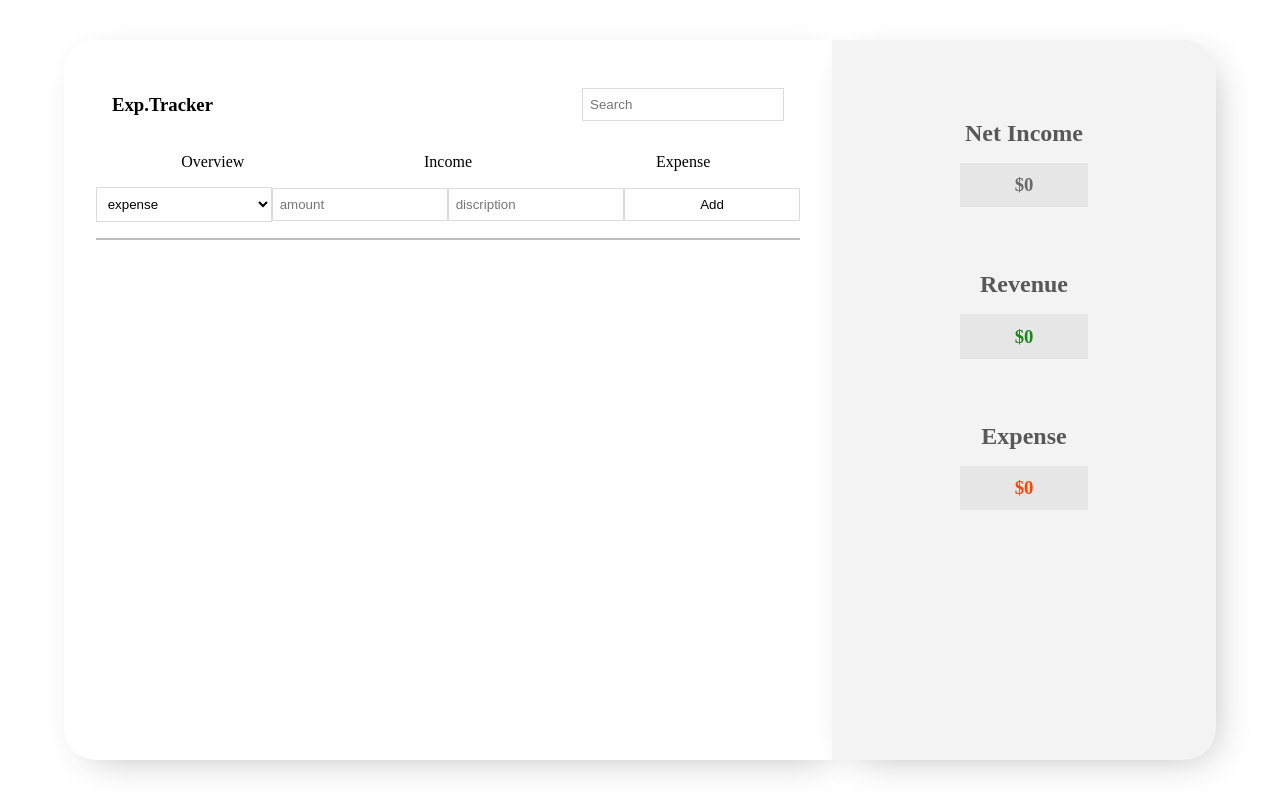
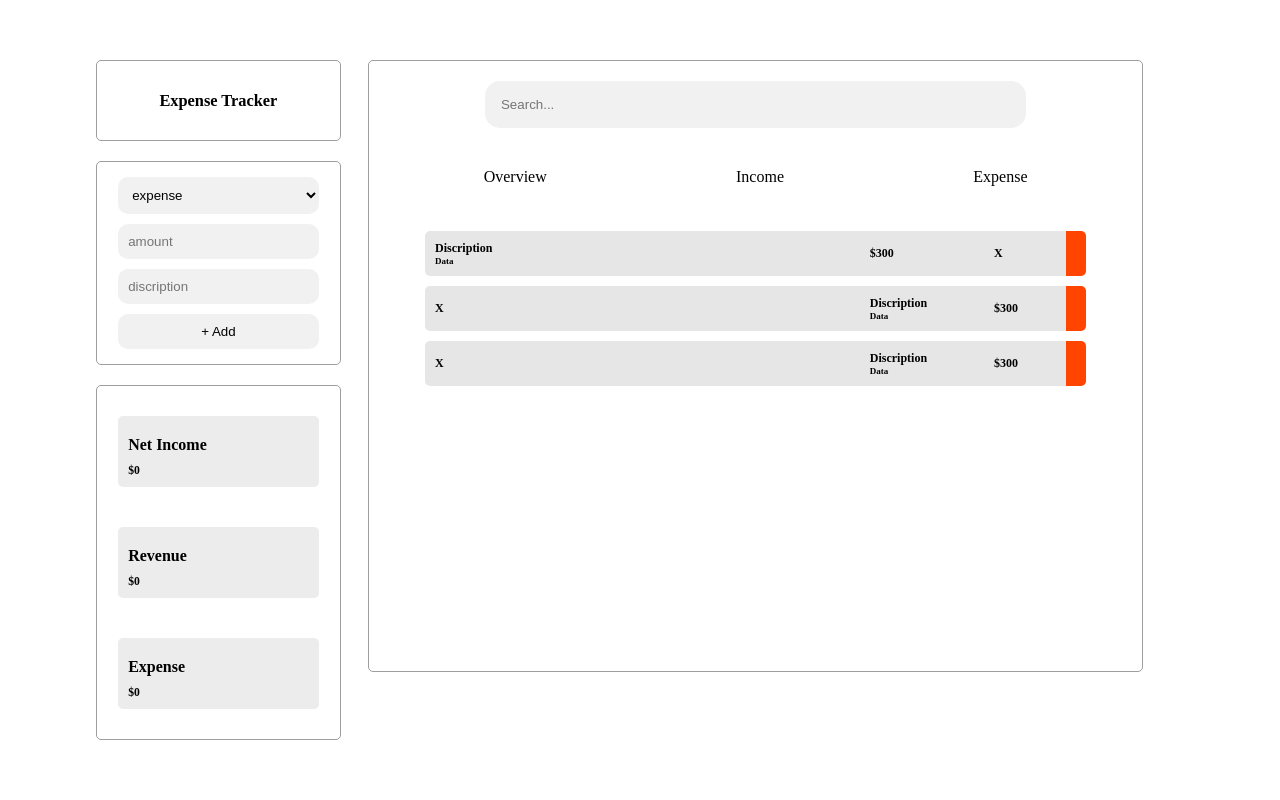
Before and after one commit to mikhail-zapolskyi/Expense-Tracker, a plain HTML site: page index.html in a window 1280 px wide. Drawn offline with Linux system fonts and the light colour scheme.

Commit message:
update mostly design

```diff
--- a/index.html
+++ b/index.html
@@ -10,16 +10,10 @@
 </head>
 <body>
      <div class="container">
-          <div class="tracker">
-               <div class="tracker__board">
-                    <div class="board__menu">
-                         <h3 class="board__title">Exp.Tracker</h3>
-                         <input type="text" class="search" placeholder="Search">
-                    </div>
-                    <div class="board__menu">
-                         <p class="board__link overview">Overview</p>
-                         <p class="board__link income">Income</p>
-                         <p class="board__link expense">Expense</p>
+          <div class="center__container">
+               <div class="tracker__data">
+                    <div class="title__container">
+                         <h3 class="title">Expense Tracker</h3>
                     </div>
                     <div class="board__inputs">
                          <form action="" class="board__form">
@@ -27,36 +21,59 @@
                                    <option value="exp">expense</option>
                                    <option value="inc">income</option>
                               </select>
-                              <input type="number" class="amount form__input" placeholder="amount" />
+                              <input type="number" class="amount form__input" placeholder="amount" required/>
                               <input type="text" class="discription form__input" placeholder="discription" />
-                              <button type="submit" class="button form__input not__completed">Add</button>
+                              <button type="submit" class="button form__input not__completed">+ Add</button>
+
                          </form>
                     </div>
-                    <hr style="height:2px; border-width:0; color:rgb(201, 201, 201); background-color:rgb(189, 189, 189); margin-top: 1rem;">
+                    <div class="totals__container">
+                         <div class="data__total">
+                              <h2 class="total__title">Net Income</h2>
+                              <h3 class="total__amount">$0</h3>
+                         </div>
+                         <div class="data__total">
+                              <h2 class="total__title">Revenue</h2>
+                              <h3 class="total__income">$0</h3>
+                         </div>
+                         <div class="data__total">
+                              <h2 class="total__title">Expense</h2>
+                              <h3 class="total__expense">$0</h3>
+                         </div>
+                    </div>
+               </div>
+               <div class="main__container">
+                    <input type="text" class="search" placeholder="Search...">
+                    <div class="board__menu">
+                         <p class="board__link overview">Overview</p>
+                         <p class="board__link income">Income</p>
+                         <p class="board__link expense">Expense</p>
+                    </div>
                     <div class="board__display">
-                         <!-- <div class="board__card exp__border" id="45544">
+                         <div class="board__card exp__border" id="45544">
+                              <div>
+                                   <div class="board__card--discription">Discription</div>
+                                   <div class="board__card--date">Data</div>
+                              </div>
+                              <div class="board__card--amount">$300</div>
+                              <div class="board__card--icon">X</div>
+                         </div>
+                         <div class="board__card exp__border" id="45544">
                               <div class="board__card--icon">X</div>
                               <div>
                                    <div class="board__card--discription">Discription</div>
                                    <div class="board__card--date">Data</div>
                               </div>
                               <div class="board__card--amount">$300</div>
-
-                         </div> -->
-                    </div>
-               </div>
-               <div class="tracker__data">
-                    <div class="data__total">
-                         <h2 class="total__title">Net Income</h2>
-                         <h3 class="total__amount">$0</h3>
-                    </div>
-                    <div class="data__total">
-                         <h2 class="total__title">Revenue</h2>
-                         <h3 class="total__income">$0</h3>
-                    </div>
-                    <div class="data__total">
-                         <h2 class="total__title">Expense</h2>
-                         <h3 class="total__expense">$0</h3>
+                         </div>
+                         <div class="board__card exp__border" id="45544">
+                              <div class="board__card--icon">X</div>
+                              <div>
+                                   <div class="board__card--discription">Discription</div>
+                                   <div class="board__card--date">Data</div>
+                              </div>
+                              <div class="board__card--amount">$300</div>
+                         </div>
                     </div>
                </div>
           </div>
--- a/style.css
+++ b/style.css
@@ -1,228 +1,179 @@
-* {
+*{
+     padding: 0;
      margin: 0;
-     padding: 0;
      box-sizing: border-box;
 }
 
+html {
+     font-size: 62.5%;
+}
 .container {
+     width: 100vw;
      max-width: 100%;
-     width: 100vw;
      height: 100vh;
+     position: relative;
+}
+
+.center__container {
+     width: 85vw;
+     height: 85vh;
+     position: absolute;
+     top: 50%;
+     left: 50%;
+     transform: translate(-50%, -50%);
+     display: grid;
+     grid-template-columns: 25% 75%;
+}
+
+.tracker__data {
+     width: 100%;
+     height: auto;
+     max-height: 85vh;
+     display: flex;
+     flex-direction: column;
+}
+
+.title__container {
+     width: 90%;
+     height: 15%;
      display: flex;
      align-items: center;
      justify-content: center;
+     border: 1px solid rgb(158, 158, 158);
+     border-radius: 5px;
+     font-size: 1.4rem;
 }
 
-.tracker {
+.board__inputs {
      width: 90%;
-     height: 90%;
-     display: grid;
-     grid-template-columns: 2fr 1fr;
+     height: auto;
+     margin-top: 2rem;
+     padding: 1rem;
+     border: 1px solid rgb(158, 158, 158);
+     display: flex;
+     flex-direction: column;
+     border-radius: 5px;
 }
 
-.tracker__board {
-     padding: 2rem;
-     background-color: rgb(255, 255, 255);
-     border-top-left-radius: 2rem;
-     border-bottom-left-radius: 2rem;
-     box-shadow: 10px 10px 39px -15px rgb(177, 177, 177);
+.board__form {
+     display: flex;
+     flex-direction: column;
+     justify-content: center;
 }
 
-.tracker__data {
-     padding: 2rem;
-     background-color: rgb(243, 243, 243);
-     border-top-right-radius: 2rem;
-     border-bottom-right-radius: 2rem;
-     box-shadow: 10px 10px 39px -15px rgb(179, 179, 179);
+.form__input {
+     width: 90%;
+     padding: 1rem;
+     margin: .5rem auto;
+     border: none;
+     outline: none;
+     background-color: rgb(241, 241, 241);
+     border-radius: 1rem;
+     cursor: pointer;
+}
+
+.totals__container {
+     width: 90%;
+     height: auto;
+     margin-top: 2rem;
+     padding: 1rem;
+     border: 1px solid rgb(158, 158, 158);
+     display: flex;
+     flex-direction: column;
+     align-items: center;
+     border-radius: 5px;
+}
+
+.data__total{
+     width: 90%;
+     height: auto;
+     margin: 2rem;
+     padding: 1rem;
+     background-color: rgb(236, 236, 236);
+     display: flex;
+     flex-direction: column;
+     border-radius: 5px;
+}
+
+.data__total:hover {
+     background-color: rgb(112, 197, 253);
+}
+
+.total__title {
+     font-size: 1.6rem;
+     padding: 1rem 0;
+}
+
+/* Main container */
+.main__container {
+     width: 95%;
+     height: 90%;
+     max-height: 85vh;
+     border: 1px solid rgb(158, 158, 158);
+     display: flex;
+     flex-direction: column;
+     border-radius: 5px;
+}
+
+.search {
+     width: 70%;
+     padding: 1.6rem;
+     margin: 2rem auto;
+     border: none;
+     outline: none;
+     background-color: rgb(241, 241, 241);
+     border-radius: 1.5rem;
+     cursor: pointer;
+}
+.search:focus {
+     box-shadow: 0 0 3pt 2pt rgb(183, 235, 255);
 
 }
 
 .board__menu {
-     min-width: 25%;
-     padding: 1rem;
-     display: grid;
-     grid-template-columns: repeat(auto-fit, 30%);
-     justify-content: space-between;
+     margin: 2rem;
+     display: flex;
+     justify-content: space-around;
      align-items: center;
+     font-size: 1.6rem;
 }
 
-input,
-select,
-button {
-     background: #fff;
-     border: 1px solid #dbdbdb;
-     padding: .5rem .5em;
-     outline: none;
-}
-
-input:focus,
-select:focus {
-     background: #fff
-   }
-
 .board__link {
-     text-align: center;
      cursor: pointer;
 }
 
-.board__form {
-     display: grid;
-     grid-template-columns: repeat(auto-fit, 25%);
-     align-items: center;
-     justify-content: center;
-}
-
 .board__display {
-     margin-top: 2rem;;
-     width: 100%;
+     width: 90%;
+     max-height: 90%;
+     margin: 2rem auto;
      overflow-y: scroll;
+     display: flex;
+     flex-direction: column;
 }
 
 .board__card {
-     width: 80%;
-     margin: 0.2rem auto;
+     width: 95%;
+     height: auto;
+     margin: .5rem auto;
      padding: 1rem;
-     background-color: rgb(255, 255, 255);
+     background-color: rgb(230, 230, 230);
+     border-radius: 5px;
      display: grid;
-     grid-template-columns: 5% 85% 10%;
+     grid-template-columns: 7fr 2fr 1fr;
      align-items: center;
-}
-
-.board__card:not(:last-of-type){
-     border-bottom: 1px solid grey;
-}
-
-.board__card--icon {
      font-size: 1.2rem;
      font-weight: 700;
 }
-
-.board__card--icon:hover {
-     color:rgb(255, 68, 0);
+.board__card--date {
+     font-size: .9rem;
+}
+.board__card--icon {
      cursor: pointer;
 }
-
-.board__card--amount {
-     justify-self: end;
-}
-
-.board__card--date {
-     padding-top: .5rem;
-     font-size: 0.6rem;
-}
-
 .exp__border {
-     border-right: rgb(255, 68, 0) solid 0.5rem;
+     border-right: 2rem solid orangered;
 }
 
 .inc__border {
-     border-right: rgb(34, 201, 34) solid 0.5rem;
+     border-right: 2rem solid rgb(0, 199, 43);
 }
-
-.button {
-     display: block;
-     cursor:pointer;
-}
-
-.completed:hover {
-     border: rgb(34, 201, 34) solid 0.1rem;
-}
-
-.not__completed:hover {
-     border: rgb(255, 68, 0) solid 0.1rem;
-}
-
-
-.data__total {
-     width: 50%;
-     margin: 2rem auto;
-     padding: 1rem;
-     text-align: center;
-}
-
-.total__title {
-     color: rgb(88, 88, 88);
-     margin-bottom: 1rem;
-}
-
-.total__amount {
-     color: rgb(105, 105, 105);
-     background-color: rgb(230, 230, 230);
-     padding: .7rem;
-}
-
-.total__expense {
-     color:rgb(255, 68, 0);
-     background-color: rgb(230, 230, 230);
-     padding: .7rem;
-}
-
-.total__income {
-     color:rgb(24, 138, 24);
-     background-color: rgb(230, 230, 230);
-     padding: .7rem;
-}
-
-@media screen and (max-width: 56.25em) {
-     .tracker {
-          grid-template-columns: 1fr;
-          grid-template-rows: 3fr 1fr;
-     }
-
-     .tracker__board {
-          border-top-left-radius: 2rem;
-          border-bottom-left-radius: 0;
-          border-top-right-radius: 2rem;
-          border-bottom-right-radius: 0;
-     }
-
-     .tracker__data {
-          border-top-left-radius: 0;
-          border-bottom-left-radius: 2rem;
-          border-top-right-radius: 0;
-          border-bottom-right-radius: 2rem;
-     }
-
-     .board__form {
-          display: grid;
-          grid-template-columns: none;
-     }
-     .board__card {
-          width: 95%;
-     }
-
-     .form__input {
-          margin: 0.3rem 0;
-     }
-
-
-}
-
-@media screen and (max-width: 25em) {
-     .tracker {
-          width: 100%;
-          height: 100%;
-     }
-
-     .tracker__board,
-     .tracker__data {
-          padding: 0.2rem;
-          border-radius: 0;
-     }
-
-     .board__menu {
-          min-width: 25%;
-          padding: 0.5rem;
-          display: grid;
-          grid-template-columns: 1fr;
-     }
-
-     .board__title {
-          text-align: center;
-          padding-bottom: 1rem;
-     }
-
-     .board__link {
-          padding: 0.3rem;
-     }
-}
```
Also changed, not shown: app.js (+7 -7 lines).
